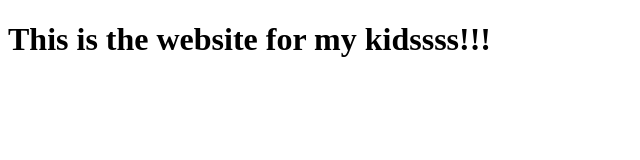
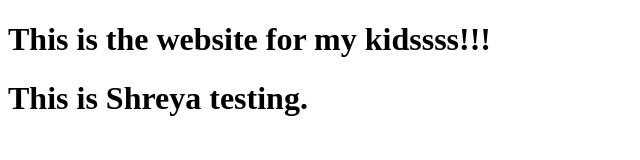
Before and after one commit to Shreya-1802/TeachingMyKids, a plain HTML site: page index.html in a window 1280 px wide. Shown: the whole page, without its empty margins (0-640 px from the left). Drawn offline with Linux system fonts and the light colour scheme.

Commit message:
Done by Shreya

```diff
--- a/index.html
+++ b/index.html
@@ -7,5 +7,6 @@
 </head>
 <body>
     <h1>This is the website for my kidssss!!!</h1>
+    <h1>This is Shreya testing.</h1>
 </body>
 </html>
```
